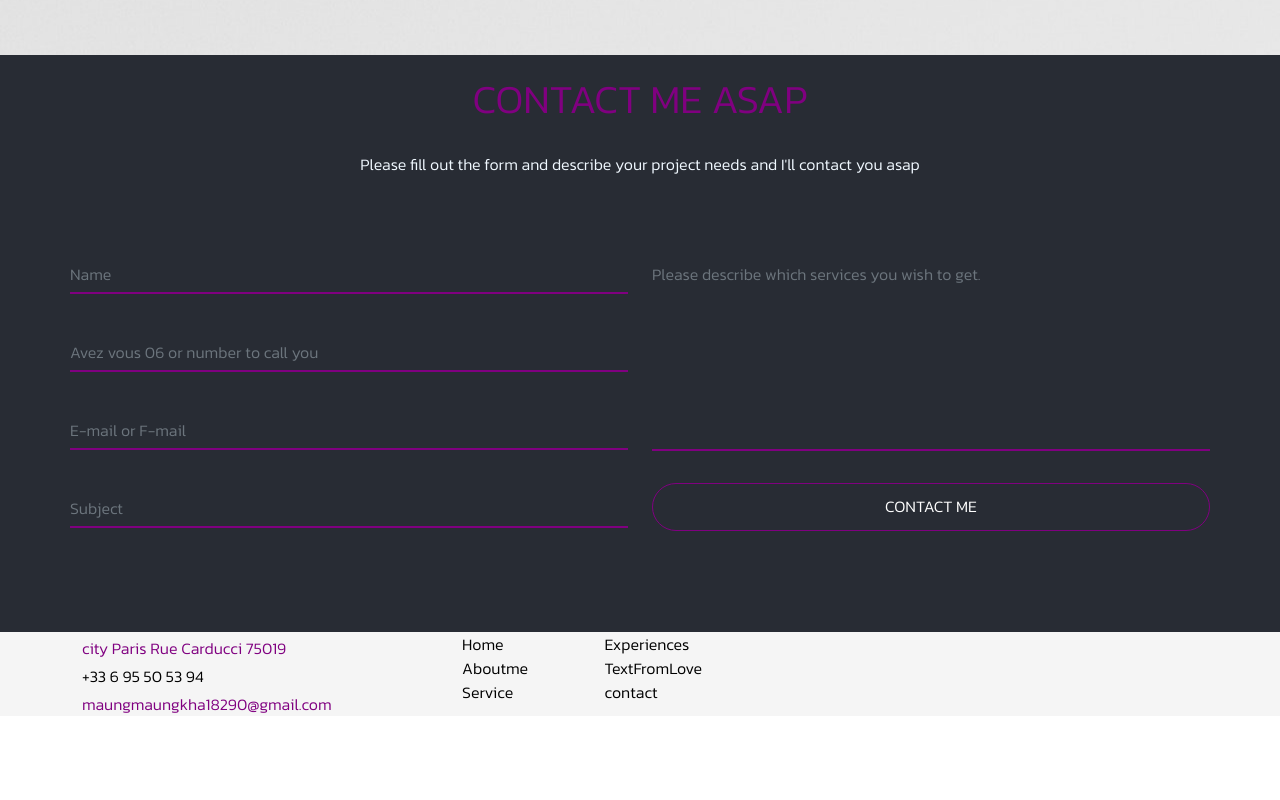
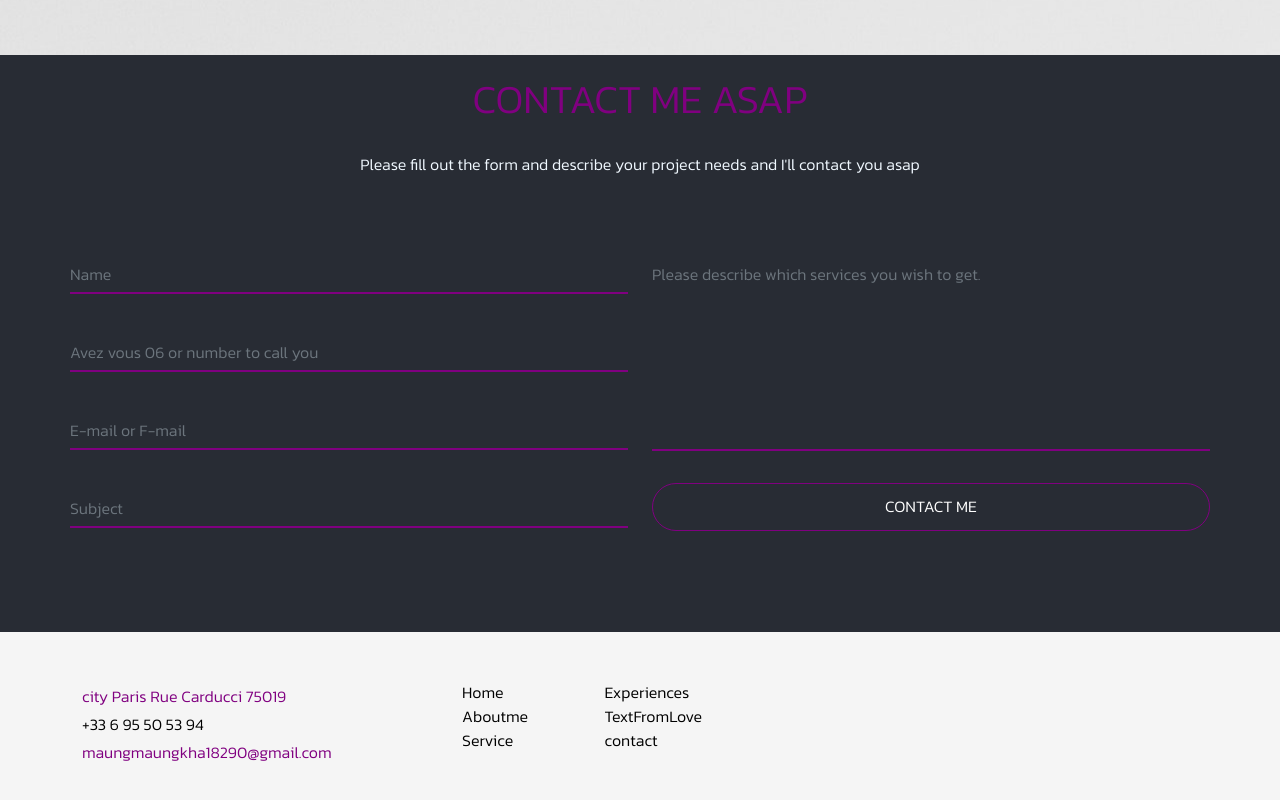
Before and after one commit to mmkclement/Statement-As-Webdev, a React (Create React App) app: page / in a window 1280 px wide. Shown: the part 3213-4013 px from the top of the page. Before the commit the page ends 3929 px from the top, so only its background shows below. Built offline with nearby package versions, Linux system fonts and the light colour scheme.

Commit message:
React share icon

```diff
--- a/package.json
+++ b/package.json
@@ -13,7 +13,8 @@
     "react": "^18.2.0",
     "react-dom": "^18.2.0",
     "react-responsive-carousel": "^3.2.23",
-    "react-scripts": "^2.1.3",
+    "react-scripts": "^5.0.1",
+    "react-share": "^4.4.1",
     "react-typed": "^1.2.0",
     "web-vitals": "^2.1.4"
   },
--- a/src/App.css
+++ b/src/App.css
@@ -546,6 +546,7 @@ textarea.formcontrol {
 
   background-color: whitesmoke;
   color: var(--primary-purple);
+  padding: 3rem;
 }
 
 .footer a {
```
Also changed, not shown: src/components/Footer.js (+24 -12 lines), 1 other file (tests, documents, lock files or other folders).
